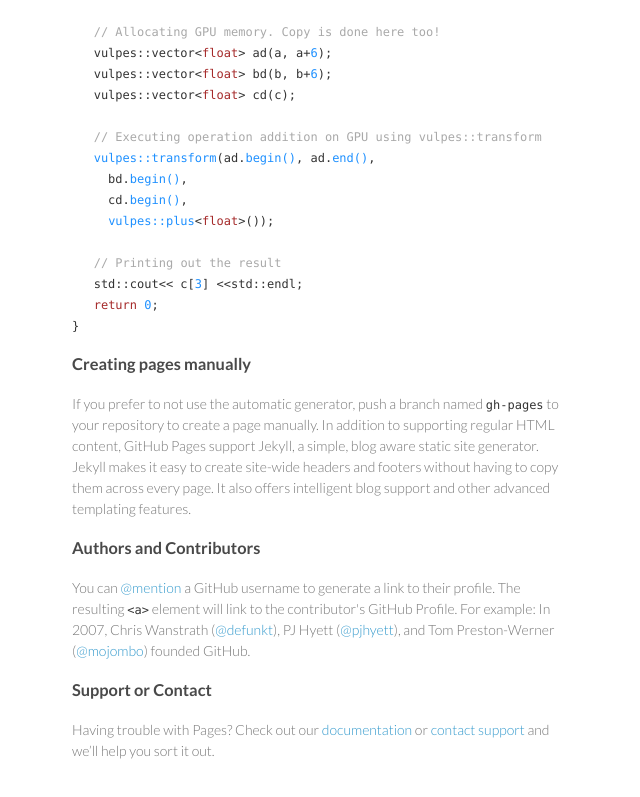
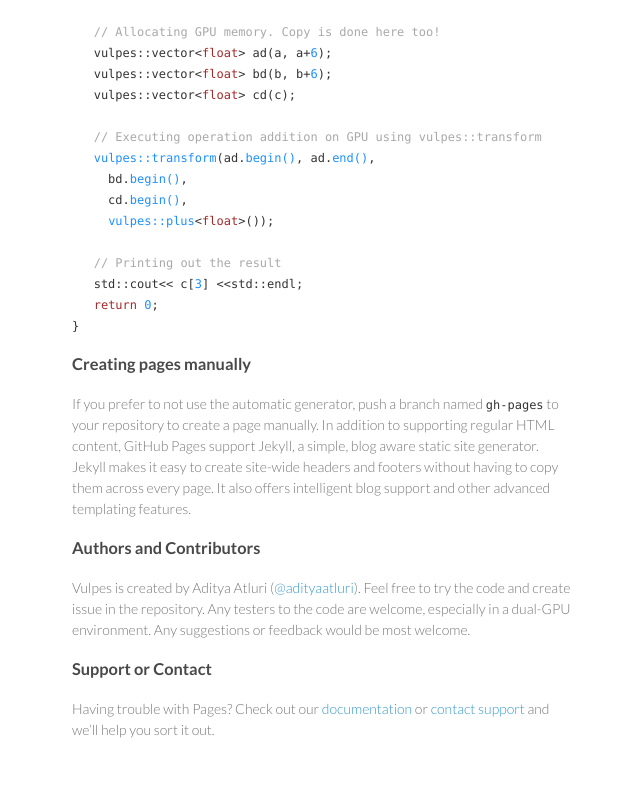
Before and after one commit to TheVulpes/thevulpes.github.com, a plain HTML site: page index.html in a window 1280 px wide. Shown: the part 780-1577 px from the top of the page, without its empty margins (498-1138 px from the left). Drawn offline with Linux system fonts and the light colour scheme.

Commit message:
Update index.html

```diff
--- a/index.html
+++ b/index.html
@@ -80,7 +80,7 @@
 <h3>
 <a id="authors-and-contributors" class="anchor" href="#authors-and-contributors" aria-hidden="true"><span class="octicon octicon-link"></span></a>Authors and Contributors</h3>
 
-<p>You can <a href="https://github.com/blog/821" class="user-mention">@mention</a> a GitHub username to generate a link to their profile. The resulting <code>&lt;a&gt;</code> element will link to the contributor's GitHub Profile. For example: In 2007, Chris Wanstrath (<a href="https://github.com/defunkt" class="user-mention">@defunkt</a>), PJ Hyett (<a href="https://github.com/pjhyett" class="user-mention">@pjhyett</a>), and Tom Preston-Werner (<a href="https://github.com/mojombo" class="user-mention">@mojombo</a>) founded GitHub.</p>
+<p>Vulpes is created by Aditya Atluri (<a href="https://github.com/adityaatluri" class="user-mention">@adityaatluri</a>). Feel free to try the code and create issue in the repository. Any testers to the code are welcome, especially in a dual-GPU environment. Any suggestions or feedback would be most welcome. </p>
 
 <h3>
 <a id="support-or-contact" class="anchor" href="#support-or-contact" aria-hidden="true"><span class="octicon octicon-link"></span></a>Support or Contact</h3>
```
